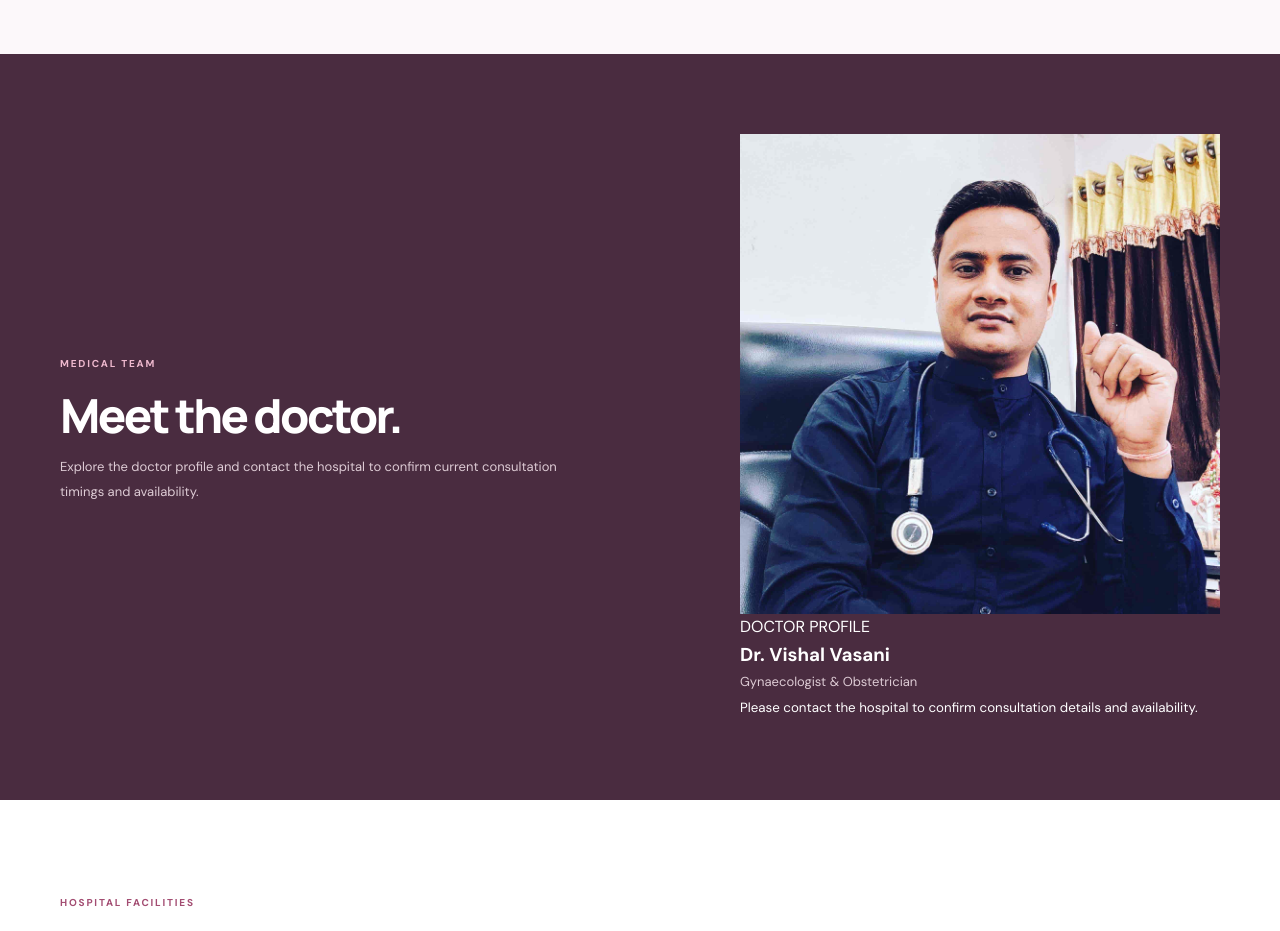
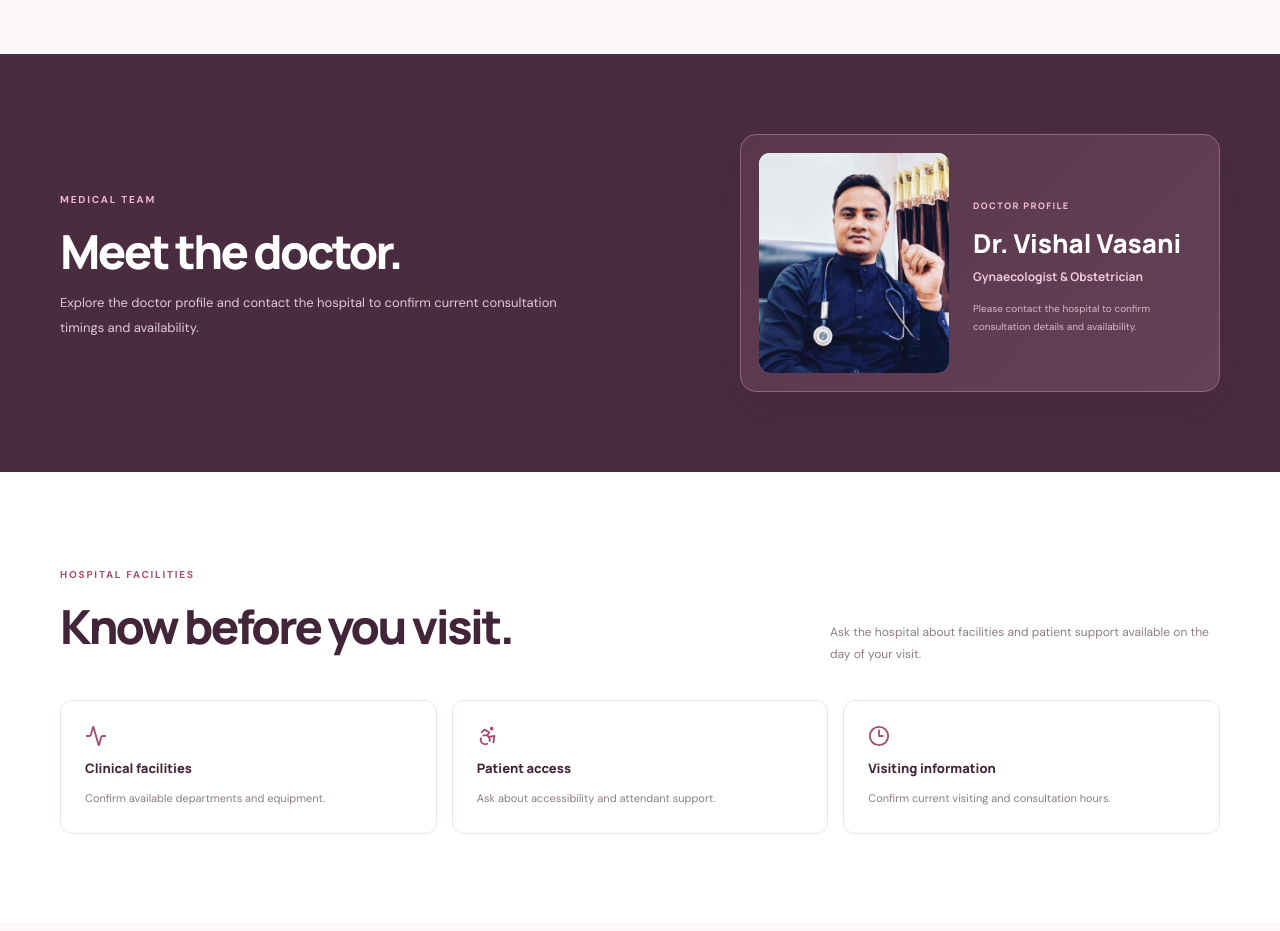
Before and after one commit to kartikgadhiya24-dev/hospital-demo-web, a React (Vite) app: page /janani-hospital in a window 1280 px wide. Shown: the part 1880-2811 px from the top of the page. Built offline with nearby package versions, Linux system fonts and the light colour scheme.

Commit message:
Style Janani Hospital doctor profile card

```diff
--- a/src/pages/HospitalSites.css
+++ b/src/pages/HospitalSites.css
@@ -939,7 +939,7 @@ html{scroll-behavior:smooth}
 .jn-values{background:#fff;border-block:1px solid #f2e8ed}.jn-values>.jn-shell{display:grid;grid-template-columns:repeat(3,1fr)}.jn-values>.jn-shell>div{display:grid;grid-template-columns:44px 1fr;column-gap:12px;align-items:center;padding:22px;border-right:1px solid #f0e5ea}.jn-values>.jn-shell>div:last-child{border:0}.jn-values span{grid-row:span 2;width:42px;height:42px;border-radius:12px;background:var(--jn-rose);color:var(--jn-pink);display:grid;place-items:center}.jn-values b{font:800 12px Manrope}.jn-values small{font-size:10px;color:#9b8992;margin-top:4px}
 .jn-section{padding:88px 0}.jn-about-grid{display:grid;grid-template-columns:.9fr 1.1fr;gap:90px;align-items:center}.jn-section h2,.jn-doctors h2,.jn-contact h2{font:800 clamp(33px,4vw,47px)/1.12 Manrope,sans-serif;letter-spacing:-.055em;color:var(--jn-ink);margin:14px 0}.jn-about-grid p{font-size:13px;line-height:2;color:#806f79;margin:0 0 15px}.jn-about-grid .jn-lead{font:600 17px/1.85 Manrope;color:#594451}.jn-orbit{position:relative;margin-top:38px;width:170px;height:170px;border-radius:50%;display:grid;place-items:center;background:radial-gradient(circle,#fff 38%,#f8eaf0 39%,#f8eaf0 62%,#fff 63%);color:var(--jn-pink)}.jn-orbit span,.jn-orbit i{position:absolute;border:1px solid #e5bdcd;border-radius:50%;inset:7px}.jn-orbit i{inset:23px;border-style:dashed}.jn-note{display:flex;gap:10px;align-items:flex-start;padding:15px 17px;background:#fcf4f7;border:1px solid #f2e2e9;border-radius:9px;color:#8b6c7b;font-size:10px;line-height:1.8}.jn-note svg{flex-shrink:0;color:var(--jn-pink)}
 .jn-care{background:#fcf8fa}.jn-section-head{display:flex;align-items:end;justify-content:space-between;gap:35px;margin-bottom:34px}.jn-section-head>p{max-width:390px;color:#8c7b84;font-size:12px;line-height:1.9}.jn-care-grid{display:grid;grid-template-columns:repeat(4,1fr);gap:15px}.jn-care-grid article{position:relative;padding:24px 21px;background:#fff;border:1px solid #f0e3e9;border-radius:12px;min-height:255px}.jn-card-no{position:absolute;right:19px;top:18px;font:800 10px Manrope;color:#d9b5c4}.jn-card-icon{width:44px;height:44px;border-radius:12px;background:var(--jn-rose);color:var(--jn-pink);display:grid;place-items:center;margin:15px 0 19px}.jn-care-grid h3{font:800 14px Manrope;color:var(--jn-ink);margin:0 0 9px}.jn-care-grid p{font-size:10px;line-height:1.85;color:#8b7b84;min-height:72px}.jn-care-grid a,.jn-contact-card a{display:inline-flex;align-items:center;gap:7px;color:var(--jn-pink);font-size:10px;font-weight:800}
-.jn-doctors{padding:80px 0;background:#4a2c40;color:#fff}.jn-doctors-inner{display:grid;grid-template-columns:1fr .8fr;gap:80px;align-items:center}.jn-doctors .jn-kicker{color:#efb9ce}.jn-doctors h2{color:#fff}.jn-doctors p{max-width:500px;color:#ddcbd4;font-size:13px;line-height:1.9}.jn-doctor-placeholder{min-height:180px;border:1px solid #8d687b;border-radius:14px;background:#58364b;display:flex;align-items:center;justify-content:center;flex-direction:column;text-align:center;padding:24px}.jn-doctor-placeholder>span{width:58px;height:58px;border-radius:50%;background:#754a62;color:#f6c8d9;display:grid;place-items:center;margin-bottom:15px}.jn-doctor-placeholder b{font:800 13px Manrope}.jn-doctor-placeholder small{font-size:10px;color:#d5b8c6;margin-top:6px}
+.jn-doctors{padding:80px 0;background:#4a2c40;color:#fff}.jn-doctors-inner{display:grid;grid-template-columns:1fr .8fr;gap:80px;align-items:center}.jn-doctors .jn-kicker{color:#efb9ce}.jn-doctors h2{color:#fff}.jn-doctors p{max-width:500px;color:#ddcbd4;font-size:13px;line-height:1.9}.jn-doctor-profile{display:grid;grid-template-columns:190px 1fr;gap:24px;align-items:center;min-width:0;padding:18px;border:1px solid #8d687b;border-radius:16px;background:linear-gradient(135deg,#58364b,#654157);box-shadow:0 18px 45px #2c17251f}.jn-doctor-photo-wrap{height:220px;overflow:hidden;border-radius:11px;background:#f5e9ee}.jn-doctor-photo-wrap img{width:100%;height:100%;display:block;object-fit:cover;object-position:center top}.jn-doctor-info{min-width:0}.jn-doctor-label{font:800 9px Manrope;letter-spacing:.16em;color:#efb9ce}.jn-doctor-info h3{font:800 clamp(19px,2.2vw,26px)/1.2 Manrope;color:#fff;margin:12px 0 8px}.jn-doctor-info p{font:700 12px/1.6 Manrope;color:#f1c8d8;margin:0 0 13px}.jn-doctor-info small{display:block;font-size:10px;line-height:1.8;color:#d5b8c6}
 .jn-facility-row{display:grid;grid-template-columns:repeat(3,1fr);gap:15px}.jn-facility-row>div{padding:24px;border:1px solid #f0e3e9;border-radius:12px;display:flex;flex-direction:column;align-items:flex-start;gap:12px}.jn-facility-row svg{color:var(--jn-pink)}.jn-facility-row b{font:800 13px Manrope}.jn-facility-row span{font-size:11px;line-height:1.8;color:#8b7b84}
 .jn-gallery{background:#fcf8fa}.jn-gallery-grid{display:grid;grid-template-columns:1.25fr 1fr 1fr;gap:15px}.jn-gallery-grid img{width:100%;height:280px;object-fit:cover;border-radius:12px;display:block}.jn-gallery-grid img:first-child{height:320px}
 .jn-contact{padding:82px 0;background:#f5e7ed}.jn-contact-grid{display:grid;grid-template-columns:1.1fr .9fr;gap:70px;align-items:center}.jn-contact p{max-width:560px;color:#806d79;font-size:13px;line-height:1.9}.jn-contact-pending{display:flex;gap:12px;align-items:center;margin-top:24px;color:var(--jn-pink)}.jn-contact-pending b,.jn-contact-pending small{display:block}.jn-contact-pending b{font:800 12px Manrope;color:var(--jn-ink)}.jn-contact-pending small{font-size:10px;color:#8b7983;margin-top:4px}.jn-contact-card{padding:30px;background:#fff;border:1px solid #ead5df;border-radius:14px;box-shadow:0 18px 42px #61394b12;color:var(--jn-pink)}.jn-contact-card>b{display:block;margin-top:18px;font:800 16px Manrope;color:var(--jn-ink)}.jn-contact-card p{font-size:11px}.jn-contact-card a{margin-top:8px}
```
